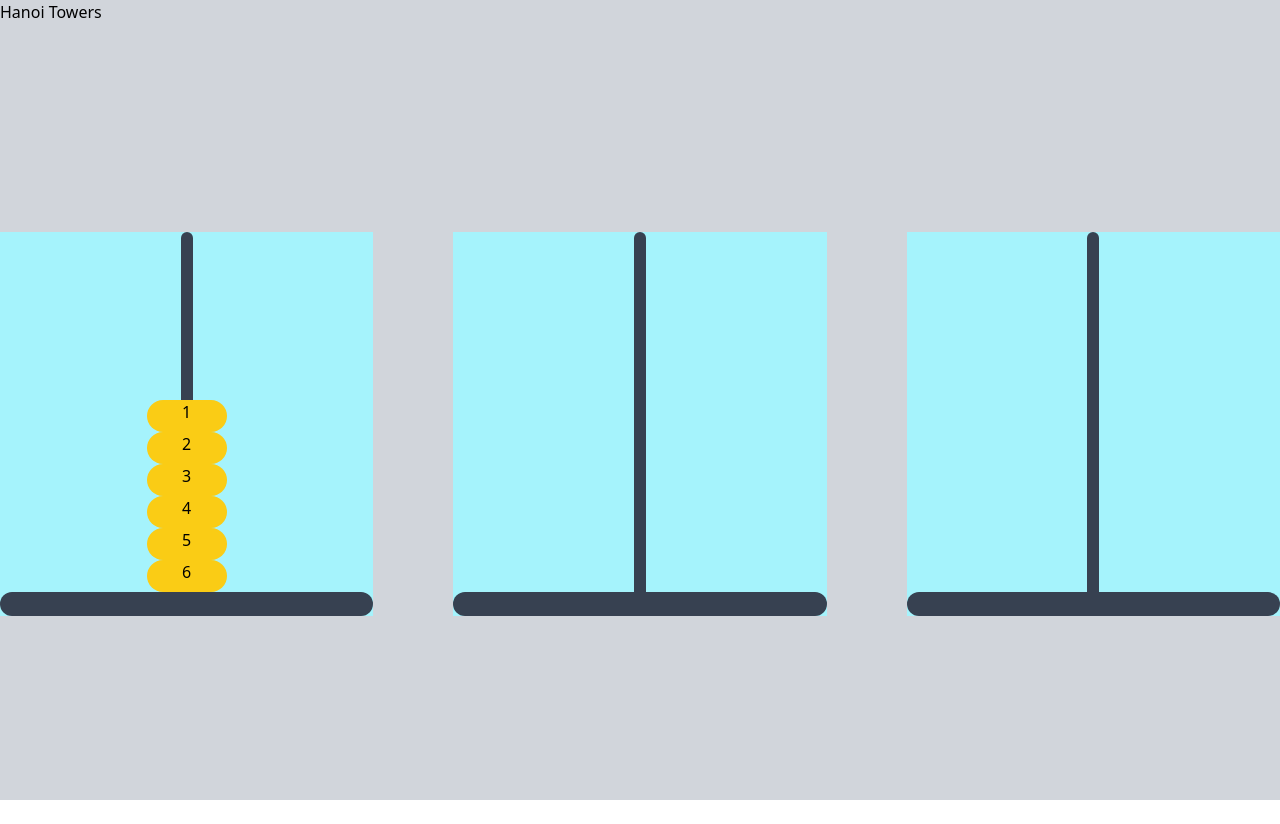
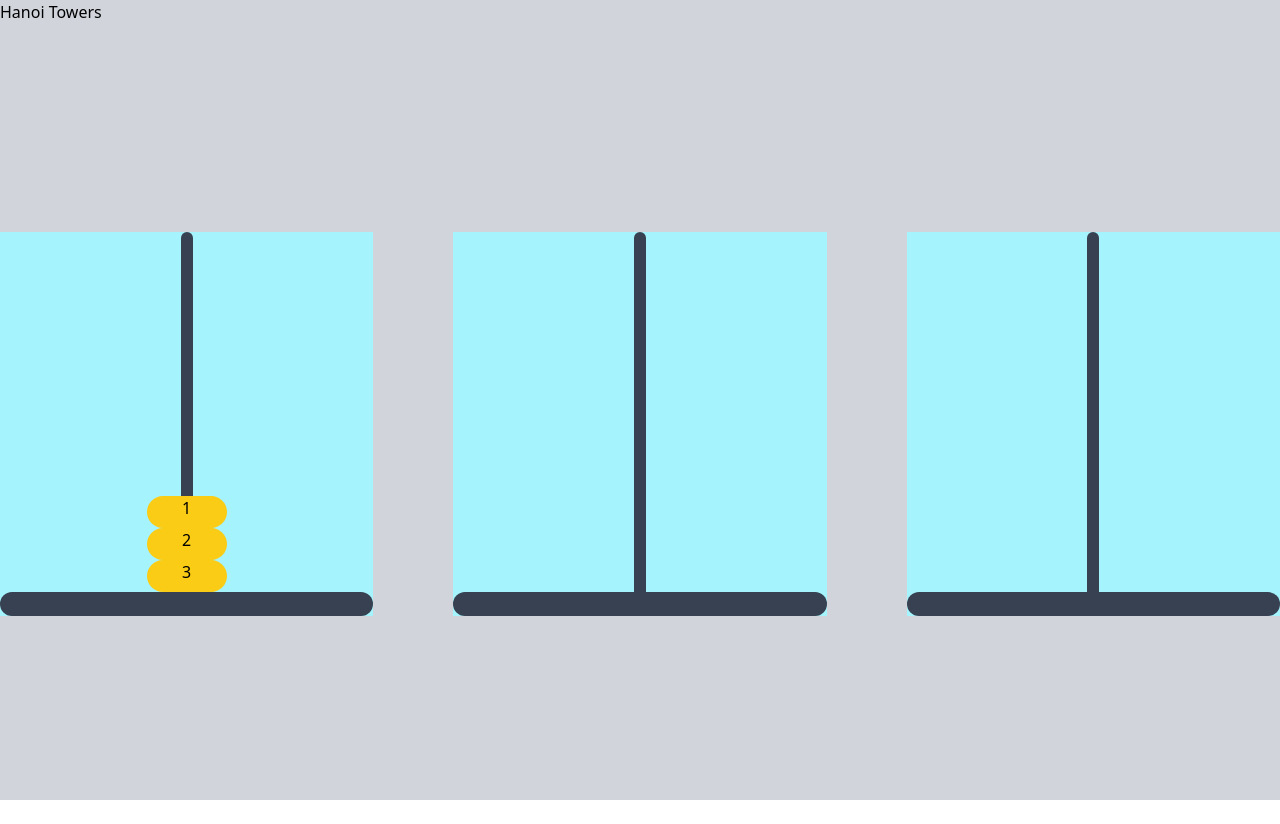
Before and after one commit to fred-lab/hanoi-tower, a React (Vite) app: page / in a window 1280 px wide. Built offline with nearby package versions, Linux system fonts and the light colour scheme.

Commit message:
Add the game logic

```diff
--- a/src/App.tsx
+++ b/src/App.tsx
@@ -1,4 +1,5 @@
 import Desk from "./components/Desk";
+import { BoardProvider } from "./context/BoardContext";
 
 function App() {
   return (
@@ -7,7 +8,9 @@ function App() {
      w-full h-full'
     >
       <h1>Hanoi Towers</h1>
-      <Desk towers={3} />
+      <BoardProvider>
+        <Desk towers={3} />
+      </BoardProvider>
     </section>
   );
 }
--- a/src/components/Desk.tsx
+++ b/src/components/Desk.tsx
@@ -1,22 +1,15 @@
 import React, { useCallback, useMemo, useState } from "react";
+import { useBoard } from "../context/BoardContext";
 import { IDisc } from "./Disc";
 import Tower from "./Tower";
 
 const Desk = ({ towers = 3 }) => {
-  const [discs, setDiscs] = useState<IDisc[]>([
-    { id: 1, size: 10 },
-    { id: 2, size: 20 },
-    { id: 3, size: 30 },
-    { id: 4, size: 40 },
-    { id: 5, size: 50 },
-    { id: 6, size: 60 },
-  ]);
+  const { board } = useBoard();
 
   return (
     <section className='h-full w-full flex justify-center items-center gap-20'>
-      <Tower discs={discs} />
-      {[...Array(towers - 1)].map((_, idx) => (
-        <Tower key={idx} discs={[]} />
+      {board.map((_, index: number) => (
+        <Tower position={index} key={index} />
       ))}
     </section>
   );
--- a/src/components/Disc.tsx
+++ b/src/components/Disc.tsx
@@ -1,18 +1,26 @@
-import React from "react";
+import React, { DragEvent } from "react";
 export interface IDisc {
-  id: number;
-  size: number;
+  value: number;
+  position: number;
   isSelectable?: boolean;
 }
 
-const Disc = ({ id, size, isSelectable = false }: IDisc) => {
+const Disc = ({ value, position, isSelectable }: IDisc) => {
+  const onDragStart = (e: DragEvent<HTMLDivElement>) => {
+    // Pass the current tower and the value to the Drag Event
+    e.dataTransfer?.setData("value", value.toString());
+    e.dataTransfer?.setData("fromTower", position.toString());
+  };
+
   return (
     <div
+      draggable={isSelectable}
+      onDragStart={onDragStart}
       className={`h-8 w-20 bg-yellow-400 rounded-3xl flex justify-center align-middle z-10 ${
         isSelectable && "cursor-pointer"
       }`}
     >
-      {id}
+      {value}
     </div>
   );
 };
--- a/src/components/Tower.tsx
+++ b/src/components/Tower.tsx
@@ -1,19 +1,49 @@
-import React, { useState } from "react";
-import Disc, { IDisc } from "./Disc";
+import React, { DragEvent, useEffect, useRef, useState } from "react";
+import { useBoard } from "../context/BoardContext";
+import Disc from "./Disc";
 
 export interface ITower {
-  discs: IDisc[];
+  position: number;
 }
 
-const Tower = ({ discs }: ITower) => {
+const Tower = ({ position }: ITower) => {
+  const { board, isValidMove, updateBoard } = useBoard();
+  const towerRef = useRef<HTMLDivElement>(null);
+
+  const onDrop = (e: DragEvent<HTMLDivElement>) => {
+    e.preventDefault();
+
+    // Get the original Tower position and the value from the Drag Event
+    const value = Number(e.dataTransfer.getData("value"));
+    const fromTower = Number(e.dataTransfer.getData("fromTower"));
+
+    updateBoard(fromTower, position, value);
+  };
+
+  const onDragEnter = (e: DragEvent<HTMLDivElement>) => {
+    e.preventDefault();
+    const value = Number(e.dataTransfer.getData("value"));
+    console.log(position, isValidMove(position, value));
+  };
+
+  const onDragOver = (e: DragEvent<HTMLDivElement>) => {
+    e.preventDefault();
+  };
+
   return (
-    <section className='w-96 h-96 bg-cyan-200 flex flex-col justify-end items-center relative'>
-      {discs.map(({ id, size, isSelectable }, index) => (
-        <Disc key={id} id={id} size={size} isSelectable={index === 0} />
+    <div
+      className='w-96 h-96 bg-cyan-200 flex flex-col justify-end items-center relative'
+      ref={towerRef}
+      onDragEnter={onDragEnter}
+      onDragOver={onDragOver}
+      onDrop={onDrop}
+    >
+      {board[position].map((value, index) => (
+        <Disc value={value} key={value} position={position} isSelectable={index === 0} />
       ))}
       <span className='w-3 h-full bg-gray-700 block rounded-t-3xl self-center absolute'></span>
       <span className='w-full h-6 bg-gray-700 block rounded-3xl'></span>
-    </section>
+    </div>
   );
 };
 
--- /dev/null
+++ b/src/context/BoardContext.tsx
@@ -0,0 +1,50 @@
+import { Context, createContext, PropsWithChildren, useContext, useMemo, useState } from "react";
+
+export type Tower = number[];
+
+const initialState: Tower[] = [[1, 2, 3], [], []];
+
+export interface BoardContext {
+  board: Tower[];
+  updateBoard: (fromTower: number, toTower: number, value: number) => void;
+  isValidMove: (position: number, value: number) => boolean;
+}
+
+const BoardContext = createContext({} as BoardContext);
+
+export const useBoard = () => useContext(BoardContext);
+
+export function BoardProvider({ children }: PropsWithChildren) {
+  const [board, setBoard] = useState<Tower[]>(initialState);
+
+  const isValidMove = (position: number, value: number) => {
+    if (board[position].length === 0 || value < board[position][0]) {
+      return true;
+    }
+    return false;
+  };
+
+  const updateBoard = (fromTower: number, toTower: number, value: number) => {
+    if (isValidMove(toTower, value) && fromTower !== toTower) {
+      setBoard((currentBoard) =>
+        currentBoard.map((tower, index) => {
+          // remove the selected disc from the original tower
+          if (fromTower === index) {
+            const [selectedDisc, ...discs] = tower;
+            return discs;
+          }
+
+          // add the selected dis to the destination tower
+          if (toTower === index) {
+            return [value, ...tower];
+          }
+          return tower;
+        })
+      );
+    }
+  };
+
+  const value = useMemo(() => ({ board, isValidMove, updateBoard }), [board]);
+
+  return <BoardContext.Provider value={value}>{children}</BoardContext.Provider>;
+}
```
